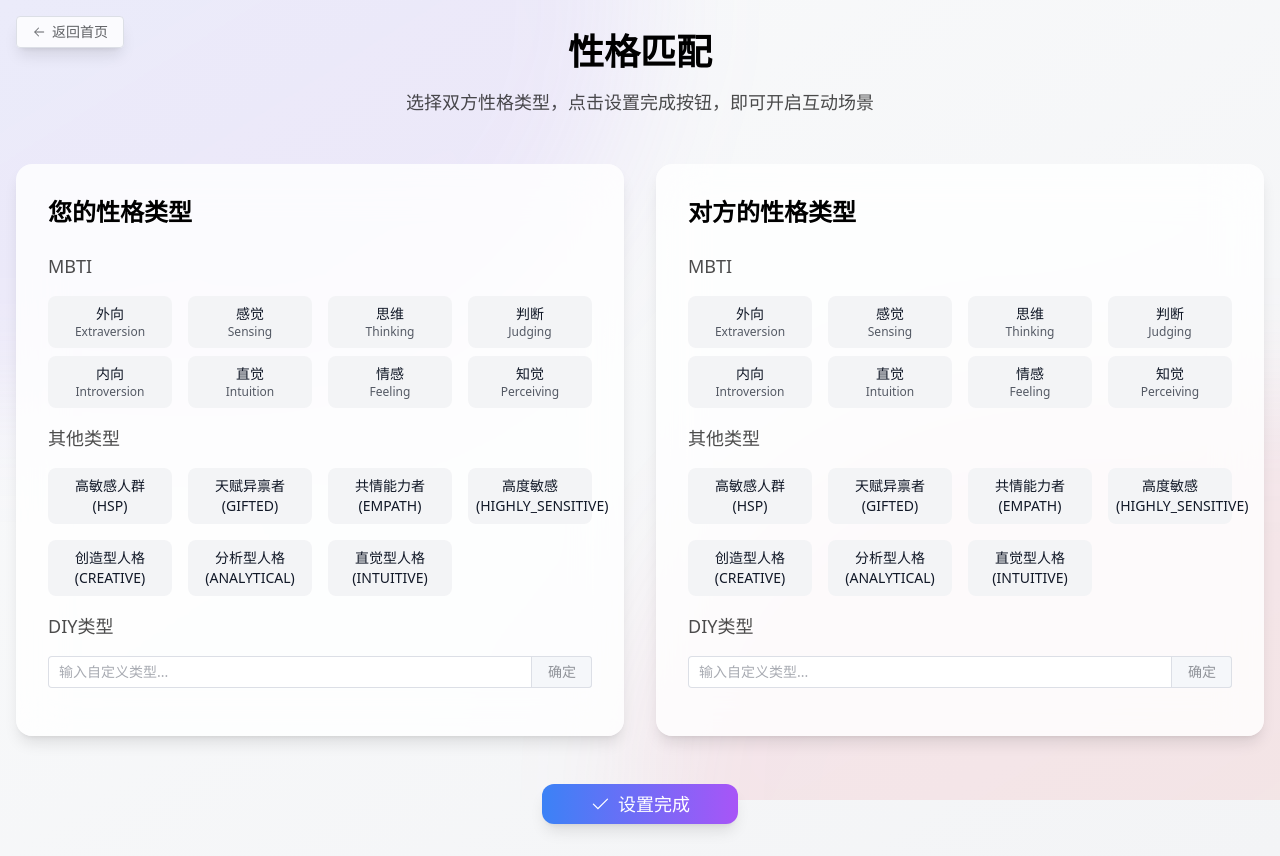
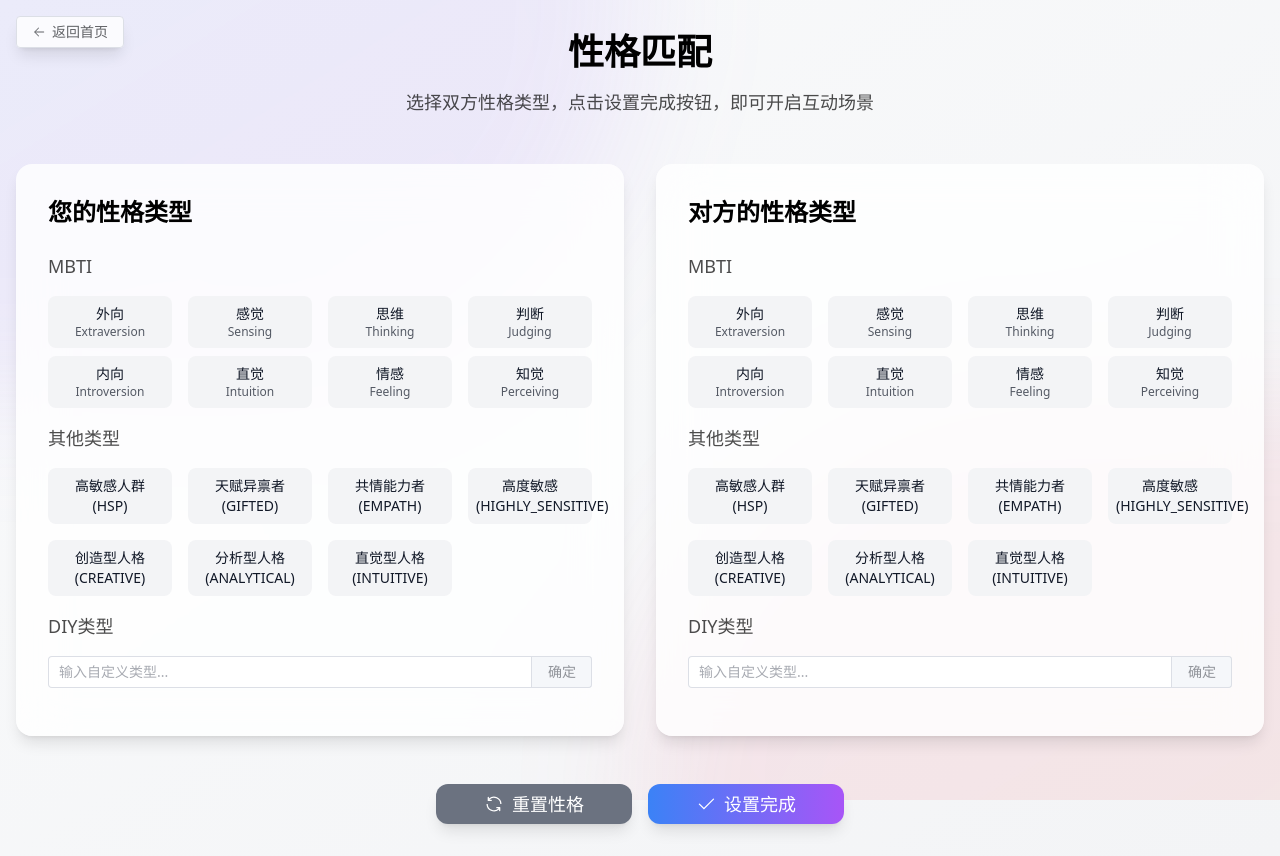
Before and after one commit to CHENNBOO/AiMatch, a Vue app: page /personality in a window 1280 px wide. Built offline with nearby package versions, Linux system fonts and the light colour scheme.

Commit message:
20250315-0148

```diff
--- a/src/components/PersonalityMatch.vue
+++ b/src/components/PersonalityMatch.vue
@@ -365,7 +365,16 @@
       </div>
 
       <!-- 设置完成按钮 -->
-      <div class="flex justify-center mt-12">
+      <div class="flex justify-center mt-12 space-x-4">
+        <el-button
+          @click="resetSelection"
+          class="flex items-center space-x-2 !bg-gray-500 hover:!bg-gray-600 border-none !text-white px-12 py-4 text-lg !rounded-xl shadow-lg hover:shadow-xl transition-all duration-300"
+          size="large"
+        >
+          <el-icon class="text-xl"><Refresh /></el-icon>
+          <span class="text-lg">重置性格</span>
+        </el-button>
+
         <el-button
           @click="saveAndRedirect"
           class="flex items-center space-x-2 !bg-gradient-to-r from-blue-500 to-purple-500 hover:!opacity-90 border-none !text-white px-12 py-4 text-lg !rounded-xl shadow-lg hover:shadow-xl transition-all duration-300"
@@ -577,7 +586,8 @@ import {
   UserFilled,
   Avatar,
   Calendar,
-  Check
+  Check,
+  Refresh
 } from '@element-plus/icons-vue'
 import 'animate.css'
 import PersonalityIncompleteDialog from './PersonalityIncompleteDialog.vue'
@@ -767,6 +777,7 @@ const calculateMatch = () => {
 }
 
 const resetSelection = () => {
+  // 重置状态
   person1.value = {
     EI: '',
     SN: '',
@@ -792,6 +803,19 @@ const resetSelection = () => {
     challenges: [],
     suggestions: []
   }
+  customType1.value = ''
+  customType2.value = ''
+
+  // 清空 localStorage 中的所有性格相关数据
+  localStorage.removeItem('person1Type')
+  localStorage.removeItem('person1OtherTypes')
+  localStorage.removeItem('person1CustomType')
+  localStorage.removeItem('person2Type')
+  localStorage.removeItem('person2OtherTypes')
+  localStorage.removeItem('person2CustomType')
+
+  // 显示重置成功提示
+  ElMessage.success('性格设置已重置')
 }
 
 const closeResult = () => {
--- a/src/config/forbiddenWords.ts
+++ b/src/config/forbiddenWords.ts
@@ -9,7 +9,18 @@ export const forbiddenWords = {
     '情色', '性爱', '性欲', '性器官', '性病', '性传播', '性虐待',
     '性骚扰', '性侵犯', '性暴力', '性交易', '性服务', '性工作者',
     '性玩具', '性用品', '性教育', '性健康', '性心理', '性取向',
-    '性功能障碍', '性冷淡'
+    '性功能障碍', '性冷淡',
+    // 新增性器官相关词汇（中文）
+    '阴茎', '阴道', '生殖器', '乳房', '胸部', '私处', '下体',
+    // 新增性器官相关词汇（英文）
+    'penis', 'vagina', 'genitals', 'breast', 'boobs', 'dick', 'pussy',
+    // 新增性器官相关词汇（拼音）
+    'yinjing', 'yindao', 'shengzhiqi', 'rufang', 'xiongbu', 'sichu', 'xiati',
+    // 新增口语化性器官词汇（中文）
+    '鸡鸡', '鸡巴', '逼','吊', '屌','肛', '小弟弟', '小妹妹', '小鸡鸡', '小鸟', '命根子', '那话儿', '蛋蛋',
+    '咪咪', '奶子', '波波', '胸脯', '大胸', '凶', '凶器',
+    // 新增口语化性器官词汇（拼音）
+    'didi', 'jiji', 'nainai', 'xiong', 'dandan', 'mimi', 'bobo'
   ],
 
   // 政治相关
```
